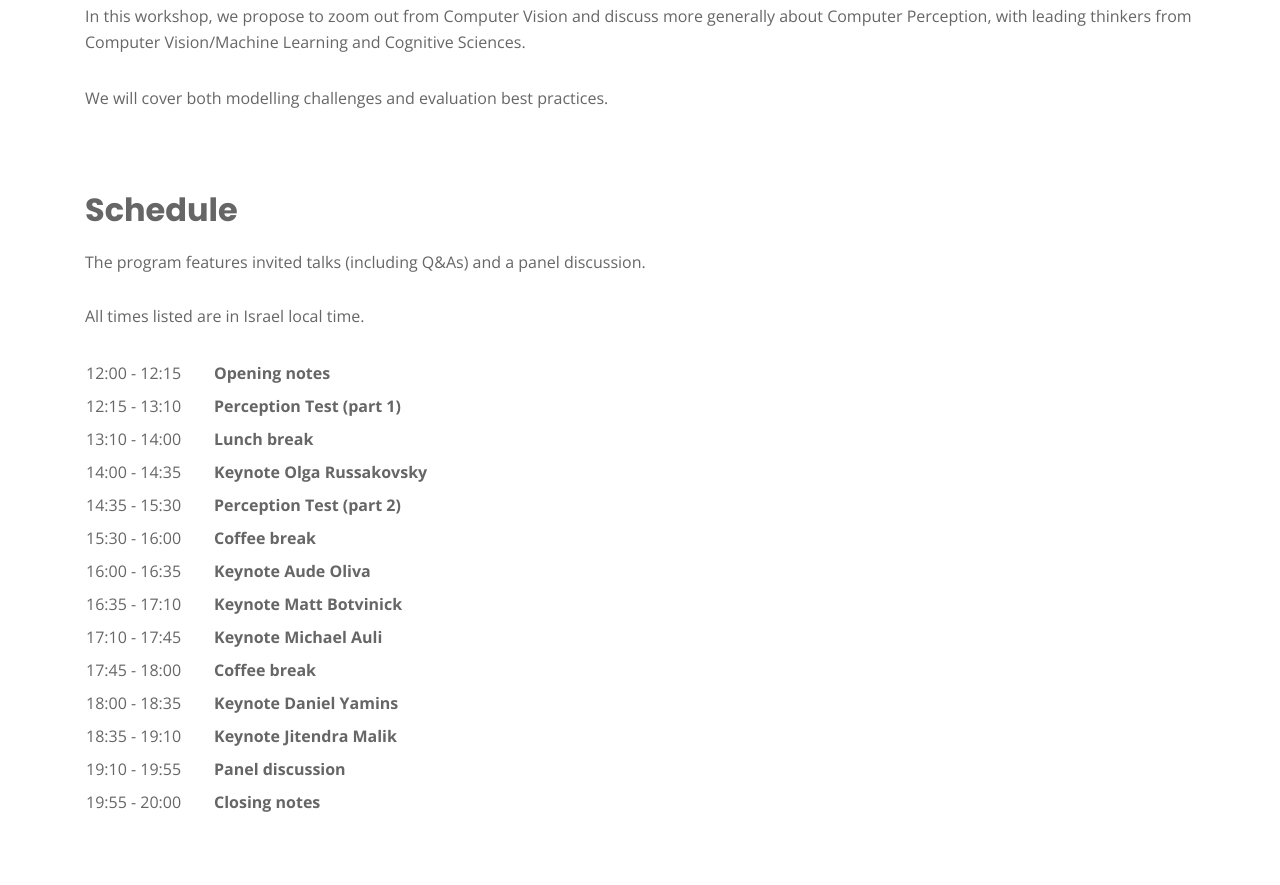
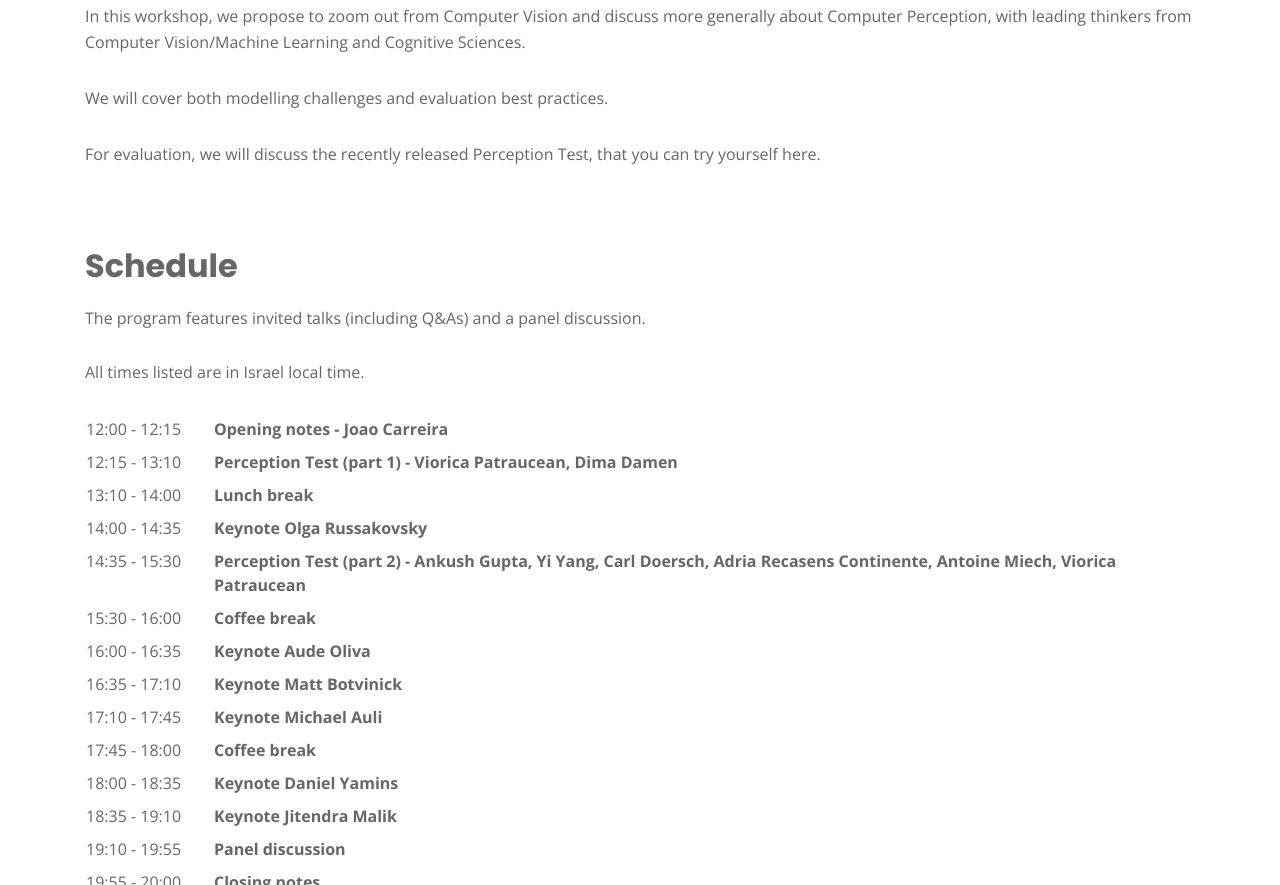
Before and after one commit to ComputerPerception/computerperception.github.io, a plain HTML site: page index.html in a window 1280 px wide. Shown: the part 1069-1954 px from the top of the page. Drawn offline with nearby package versions, Linux system fonts and the light colour scheme.

Commit message:
Update index.html

```diff
--- a/index.html
+++ b/index.html
@@ -85,6 +85,8 @@
               Much of the research in Computer Vision has focused on solving individual tasks like image or video classification, object detection, object tracking, to name only a few. These settings are suitable for narrow applications, but for complex applications like embodied intelligent assistants or self-driving cars we will need full perception models that deal with multiple modalities and have integrated scene understanding and reasoning capabilities comparable to humans.</p>
               <p>In this workshop, we propose to zoom out from Computer Vision and discuss more generally about Computer Perception, with leading thinkers from Computer Vision/Machine Learning and Cognitive Sciences. </p>
               <p>We will cover both modelling challenges and evaluation best practices.</p>
+
+              <p> For evaluation, we will discuss the recently released <a href="https://www.deepmind.com/blog/measuring-perception-in-ai-models">Perception Test</a>, that you can try yourself <a href="https://docs.google.com/forms/d/e/1FAIpQLScp49reYMAByszH6vo_y6umlkBPwsua2-kMpGjff3IV0YzYkw/viewform?usp=sf_link">here</a>. </p>
           <!-- </div> -->
           </div>
         </div>
@@ -105,11 +107,11 @@
 
            <table>
             <tr><th style="width:8em"></th></tr>
-<tr> <td> 12:00 - 12:15 </td> <td> <b>Opening notes</b> </td></tr>
-<tr> <td> 12:15 - 13:10 </td> <td> <b>Perception Test (part 1)</b>  </td> </tr>
+<tr> <td> 12:00 - 12:15 </td> <td> <b>Opening notes - Joao Carreira </b> </td></tr>
+<tr> <td> 12:15 - 13:10 </td> <td> <b>Perception Test (part 1) - Viorica Patraucean, Dima Damen </b>  </td> </tr>
 <tr> <td> 13:10 - 14:00 </td> <td> <b>Lunch break</b> </td></tr>
 <tr> <td> 14:00 - 14:35 </td> <td> <b> Keynote Olga Russakovsky</b> </td></tr>
-<tr> <td> 14:35 - 15:30 </td> <td> <b> Perception Test (part 2)</b> </td></tr>
+<tr> <td> 14:35 - 15:30 </td> <td> <b> Perception Test (part 2) - Ankush Gupta, Yi Yang, Carl Doersch, Adria Recasens Continente, Antoine Miech, Viorica Patraucean </b> </td></tr>
 <tr> <td> 15:30 - 16:00 </td> <td> <b> Coffee break</b> </td></tr>
 <tr> <td> 16:00 - 16:35 </td> <td> <b> Keynote Aude Oliva</b> </td></tr>
 <tr> <td> 16:35 - 17:10 </td> <td> <b> Keynote Matt Botvinick</b> </td></tr>
```
